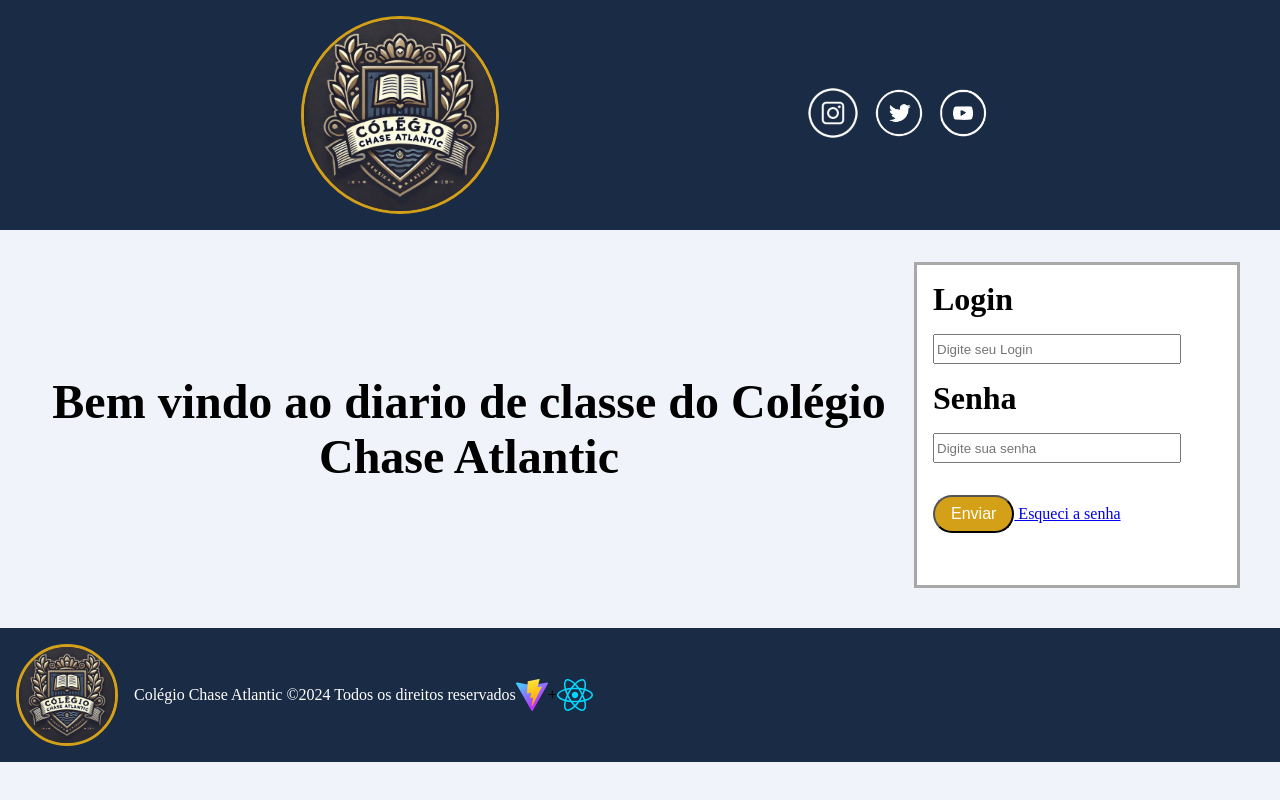
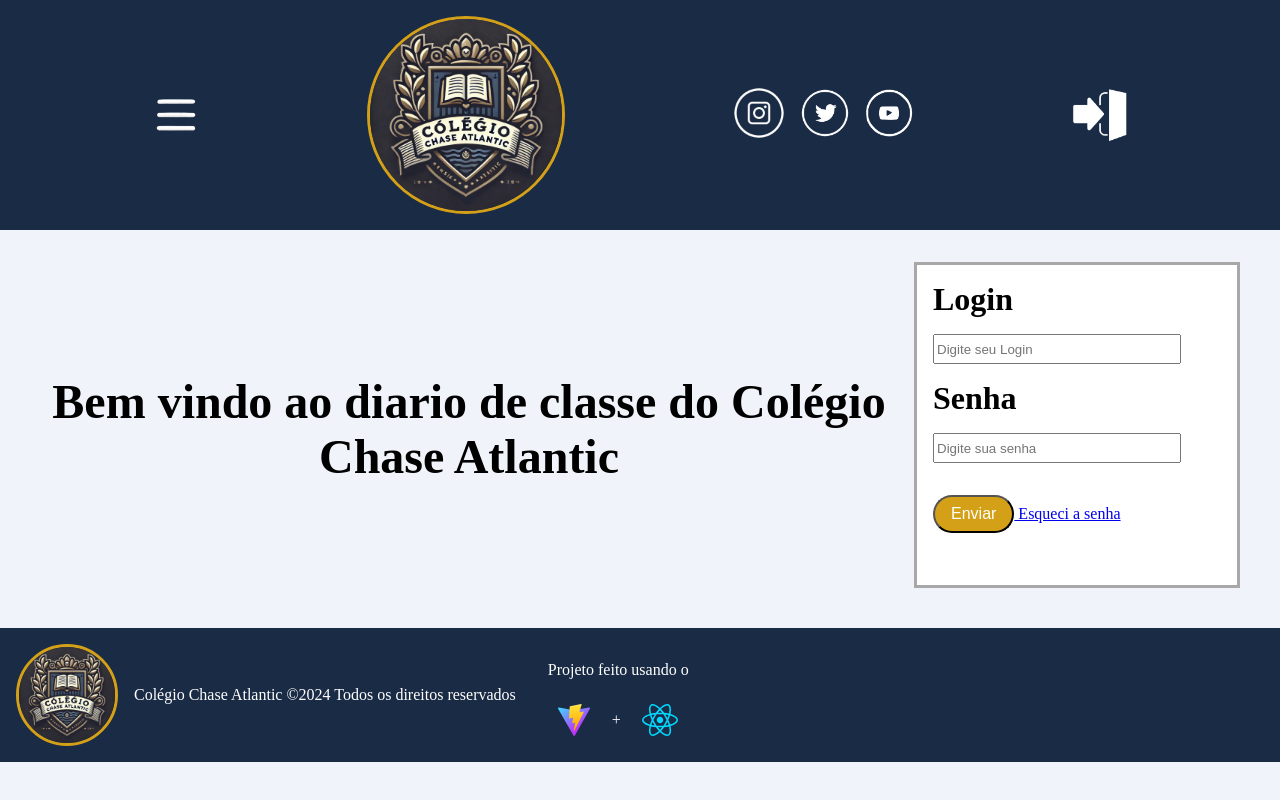
Before and after one commit to RafaelTecnicoDoLar/DiarioDeClasse, a React (Vite) app: page / in a window 1280 px wide. Built offline with nearby package versions, Linux system fonts and the light colour scheme.

Commit message:
backup final do dia

```diff
--- a/src/Components/AreaDoProfessor.jsx
+++ b/src/Components/AreaDoProfessor.jsx
@@ -1,6 +1,6 @@
 import '../Styles/AreaDoProfessor.css'
 import ItensTabela from "./ItensTabela.jsx"
-
+import db from "../assets/BancoDeDados/db.json"
 
 export default function AreaDoProfessor() {
 
@@ -36,35 +36,17 @@
                             1º Bimestre
                         </th>
 
-                        <th className="Nota">
-                            2º Bimestre
-                        </th>
-
-                        <th className="Nota">
-                            3º Bimestre
-                        </th>
-
-                        <th className="Nota">
-                            4º Bimestre
-                        </th>
-
-                        <th className="Nota">
-                            5º Conceito
-                        </th>
-
                     </tr>
 
                 </thead>
 
                 <tbody>
-                    <ItensTabela Nome="Rafael" Nota1="9.8" Nota2="9.8" Nota3="9.8" Nota4="9.8" Media />
-                    <ItensTabela Nome="Vinicius" Nota1="9.8" Nota2="9.8" Nota3="9.8" Nota4="9.8" Media />
-                    <ItensTabela Nome="Danilo" Nota1="9.8" Nota2="9.8" Nota3="9.8" Nota4="9.8" Media />
-                    <ItensTabela Nome="Leonardo" Nota1="9.8" Nota2="9.8" Nota3="9.8" Nota4="9.8" Media />
+                    {db.alunos.map(aluno => <ItensTabela nome={aluno.nome} nota={aluno.nota} key={aluno.nome}/>)}
 
                 </tbody>
 
             </table>
+
             <div className="Botoes">
                 <button className="Botao" onClick={Editar}> Editar </button>
 
--- a/src/Components/Footer.jsx
+++ b/src/Components/Footer.jsx
@@ -13,12 +13,23 @@
                 Colégio Chase Atlantic ©2024 Todos os direitos reservados
             </p>
 
-            <img src={Vite} />
-            <p>
-                +
-            </p>
+            <div className="Realizacao">
+                <p>
+                    Projeto feito usando o
+                </p>
 
-            <img src={React} />
+                <div className="Logos">
+                    <img src={Vite} />
+
+                    <p>
+                        +
+                    </p>
+
+                    <img src={React} />
+
+                </div>
+
+            </div>
 
         </footer>
     )
--- a/src/Components/Header.jsx
+++ b/src/Components/Header.jsx
@@ -1,13 +1,19 @@
 import "../Styles/Header.css"
+import "./Login.jsx"
 
 import logo from "../assets/Logo/Logo.webp"
 import Instagram from "../assets/RedesSociais/Instagram.png"
 import Twitter from "../assets/RedesSociais/Twitter.png"
 import Youtube from "../assets/RedesSociais/Youtube.png"
+import Menu from "../assets/Botao/menu.png"
+import Sair from "../assets/Botao/sair.png"
 
 function Header() {
     return (
         <header>
+
+            <img className="Menu" src={Menu} />
+
             <img className="Logo" src={logo} />
 
             <div>
@@ -16,6 +22,8 @@
                 <img className="LogoRedes" src={Youtube} />
 
             </div>
+
+            <img className="Sair" src={Sair} />
         </header>
     )
 }
--- a/src/Components/ItensTabela.jsx
+++ b/src/Components/ItensTabela.jsx
@@ -1,34 +1,14 @@
-export default function ItensTabela({ Nome, Nota1, Nota2, Nota3, Nota4, Media}) {
+export default function ItensTabela({nome, nota}) {
 
     return (
         <tr>
             <td className="Nome">
-                {Nome}
+                {nome}
 
             </td>
 
             <td className="Nota">
-                {Nota1}
-
-            </td>
-
-            <td className="Nota">
-                {Nota2}
-
-            </td>
-
-            <td className="Nota">
-                {Nota3}
-
-            </td>
-
-            <td className="Nota">
-                {Nota4}
-
-            </td>
-
-            <td className="Nota">
-                {Media = ((Nota1 + Nota2 + Nota3 + Nota4) / 4)}
+                <input type="text" value={nota}/>
 
             </td>
 
--- /dev/null
+++ b/src/Components/ItensUsers.jsx
@@ -0,0 +1,16 @@
+export default function ItensUsuarios({usuario, senha}) {
+    return (
+            <tr>
+                <td>
+                    {usuario}
+
+                </td>
+
+                <td>
+                    {senha}
+
+                </td>
+            </tr>
+
+    )
+}
--- a/src/Components/Login.jsx
+++ b/src/Components/Login.jsx
@@ -1,12 +1,14 @@
 import "../Styles/Login.css"
 import { useState } from "react";
 import AreaDoProfessor from "./AreaDoProfessor"
+import Usuarios from "./Usuarios"
 
 function Login() {
 
     const [usuario, setUsuario] = useState();
     const [senha, setSenha] = useState();
     const [logado, useLogado] = useState(false);
+    const [autorizado, useAutorizado] = useState(false);
     const [alerta, useAlerta] = useState();
 
     function BotaoEnviar(e) {
@@ -15,7 +17,7 @@
             useLogado(true);
 
         } else if (usuario == "Giovanni" && senha == 87654321) {
-            useLogado(true);
+            useAutorizado(true);
 
         } else {
             useAlerta("Acesso negado, confira o usuario e a senha e tente novamente");
@@ -26,8 +28,13 @@
 
     return (
         <div>
+
             {logado ?
                 <AreaDoProfessor />
+
+                : autorizado ?
+
+                    <Usuarios />
 
                     :
 
@@ -70,6 +77,7 @@
                     </div>
 
             }
+
         </div>
 
     )
--- /dev/null
+++ b/src/Components/Usuarios.jsx
@@ -0,0 +1,24 @@
+import ItensUsuarios from "./ItensUsers"
+
+export default function Usuarios(){
+    return(
+        <table>
+            <thead>
+                <th>
+                    Usuario
+                </th>
+
+                <th>
+                    Senha
+                </th>
+
+            </thead>
+
+            <tbody>
+                {db.users.map(usuario => <ItensUsuarios usuario={users.nome} senha={users.senha} key={users.nome}/>)}
+
+            </tbody>
+
+        </table>
+    )
+}
--- a/src/Styles/Footer.css
+++ b/src/Styles/Footer.css
@@ -1,7 +1,8 @@
-footer{
+footer {
     background-color: #1A2B45;
     display: flex;
     align-items: center;
+
 }
 
 .LogoFooter {
@@ -12,7 +13,23 @@
 
 }
 
-.TituloRodape{
+.TituloRodape {
     font-size: 1rem;
     color: white;
+
 }
+
+.Realizacao {
+    display: flex;
+    flex-direction: column;
+    color: white;
+    padding-left: 2rem;
+
+}
+
+.Logos {
+    display: flex;
+    justify-content: space-around;
+    color: white;
+
+}
--- a/src/Styles/Header.css
+++ b/src/Styles/Header.css
@@ -5,6 +5,10 @@
     justify-content: space-evenly;
     align-items: center;
 
+}
+
+.Menu{
+    height: 4rem;
 }
 
 .Logo {
@@ -18,3 +22,7 @@
 .LogoRedes{
     height: 4rem;
 }
+
+.Sair {
+    height: 4rem;
+}
--- /dev/null
+++ b/src/assets/BancoDeDados/db.json
@@ -0,0 +1,25 @@
+{
+    "users": [
+        {"nome": "giovanni", "senha": 123},
+        {"nome": "BEATRIZ", "senha": 123},
+        {"nome": "DIEGO", "senha": 123},
+        {"nome": "EVANDRO", "senha": 123},
+        {"nome": "ISADORA", "senha": 123},
+        {"nome": "KAUAN", "senha": 123},
+        {"nome": "LORENZO", "senha": 123},
+        {"nome": "LUCAS", "senha": 123},
+        {"nome": "PABLO", "senha": 123},
+        {"nome": "RAFAEL", "senha": 123}
+    ],
+    "alunos": [
+        {"nome": "BEATRIZ", "nota": 0},
+        {"nome": "DIEGO", "nota": 0},
+        {"nome": "EVANDRO", "nota": 0},
+        {"nome": "ISADORA", "nota": 0},
+        {"nome": "KAUAN", "nota": 0},
+        {"nome": "LORENZO", "nota": 0},
+        {"nome": "LUCAS", "nota": 0},
+        {"nome": "PABLO", "nota": 0},
+        {"nome": "RAFAEL", "nota": 0}
+    ]
+}
--- a/src/index.css
+++ b/src/index.css
@@ -3,3 +3,8 @@
     background-color: #F0F4FA;
 
 }
+
+Footer{
+    display: flex;
+
+}
```
Also changed, not shown: src/assets/Botao/Menu.png (added), src/assets/Botao/sair.png (added). Lines whose indentation alone changed are shown as unchanged.
